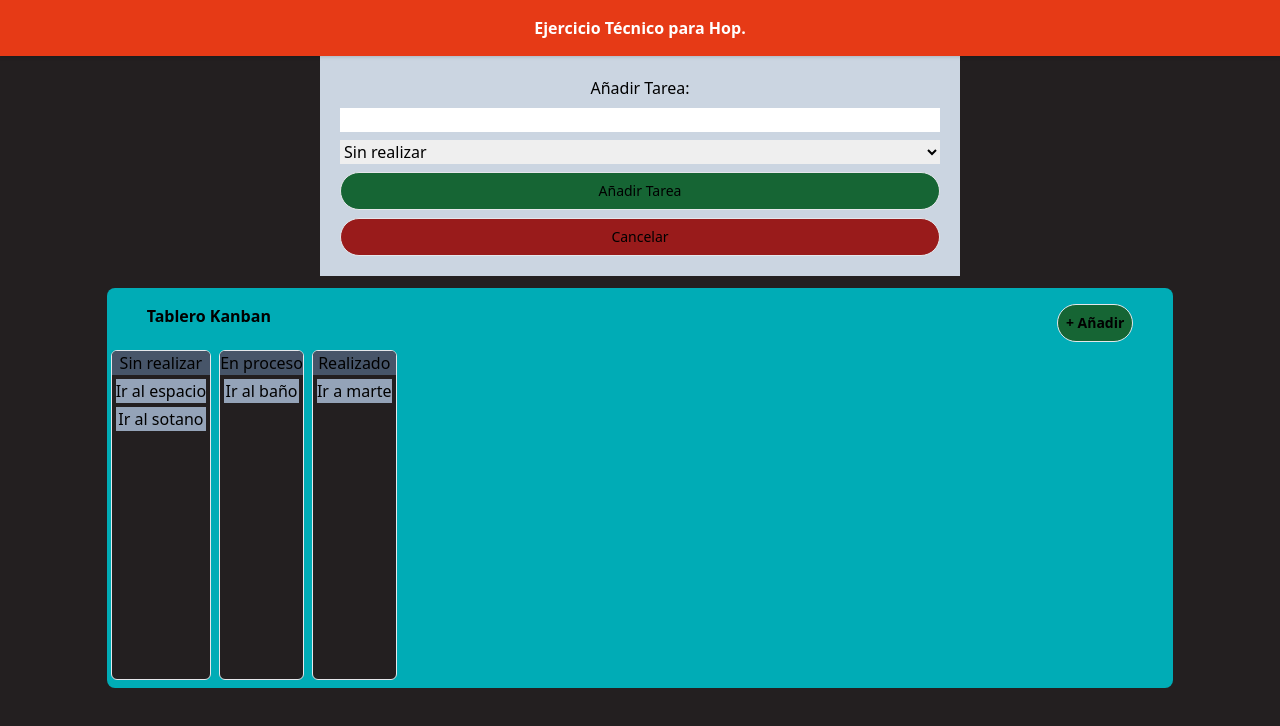
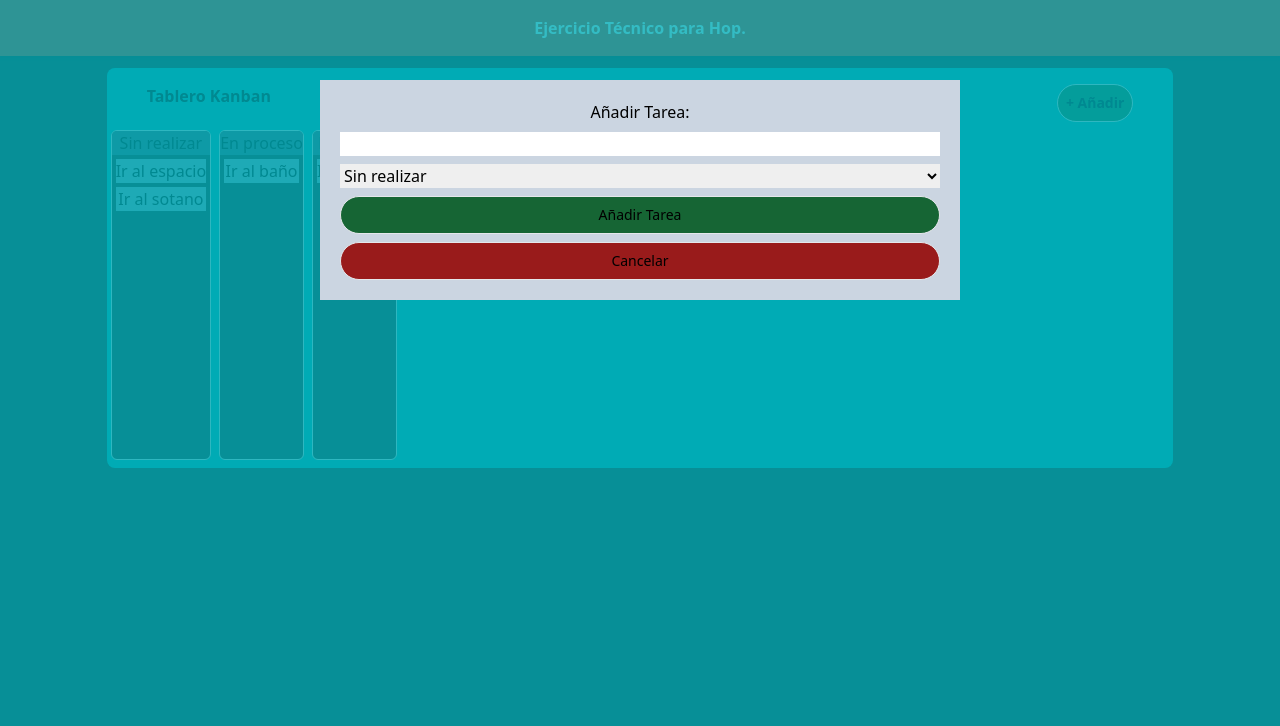
Before and after one commit to cpetrecca/hop-technical, a React (Create React App) app: page / in a window 1280 px wide. Both pictures are taken after a click on the button "+ Añadir". Shown: the top 726 px of the page. Built offline with nearby package versions, Linux system fonts and the light colour scheme.

Commit message:
agregado modal con efectos y carga en html por usePortal para mantener el html semantico y limnpio

```diff
--- a/public/index.html
+++ b/public/index.html
@@ -28,6 +28,7 @@
   </head>
   <body>
     <noscript>You need to enable JavaScript to run this app.</noscript>
+    <div id="modal"></div>
     <div id="root"></div>
     <!--
       This HTML file is a template.
--- a/src/components/kanbanboard/CreateTaskForm.tsx
+++ b/src/components/kanbanboard/CreateTaskForm.tsx
@@ -9,11 +9,12 @@ type Props = {
   onSubmit: Function;
   error: string;
   resetError: Function;
+  onCancel:Function;
 };
 
 const INITIAL_STATE = KanbanStates.TODO;
 
-const CreateTaskForm: React.FC<Props> = ({ onSubmit, error, resetError }) => {
+const CreateTaskForm: React.FC<Props> = ({ onSubmit, error, resetError, onCancel }) => {
   const [taskText, setTaskText] = useState("");
   const [taskState, setTaskState] = useState(INITIAL_STATE);
   const [taskFormError, setTaskFormError] = useState("");
@@ -35,6 +36,7 @@ const CreateTaskForm: React.FC<Props> = ({ onSubmit, error, resetError }) => {
 
   const onCancelHandler = () => {
     resetForm();
+    onCancel();
   };
 
   const resetForm = () => {
--- a/src/components/kanbanboard/KanbanBoard.tsx
+++ b/src/components/kanbanboard/KanbanBoard.tsx
@@ -1,10 +1,14 @@
 import { useState } from "react";
+import ReactDOM from "react-dom";
 import { kanbanBoardConfig } from "../../config/kanbanboard-config";
 import BoardColumn from "./BoardColumn";
 import CreateTaskForm from "./CreateTaskForm";
 import useKanbanTasks from "../../hooks/useKanbanTasks";
 import Button from "../ui/Button";
+import Modal from "../ui/Modal";
 import { Task } from "../../config/kanbanboard-config";
+
+const domElement = document.getElementById("modal");
 
 const KanbanBoard = () => {
   const { tasks, createTask, error, resetError } = useKanbanTasks();
@@ -14,12 +18,21 @@ const KanbanBoard = () => {
     setShowCreateModal((prev) => !prev);
   };
 
-
   const columnsWidth = `w-1/${kanbanBoardConfig.columns.length}`;
 
   return (
+    <>
+      {showCreateModal && domElement &&  ReactDOM.createPortal(
+        <Modal>
+          <CreateTaskForm
+            onCancel={showModalToggleHandler}
+            onSubmit={createTask}
+            error={error}
+            resetError={resetError}
+          ></CreateTaskForm>
+        </Modal>, domElement
+      )}
       <center>
-      <CreateTaskForm onSubmit={createTask} error={error} resetError={resetError}></CreateTaskForm>
         <div className="w-5/6 bg-hop2 my-3 py-2 rounded-lg border-black ">
           <header className="font-semibold flex flex-row  justify-between px-10 my-2">
             <p>Tablero Kanban</p>
@@ -47,6 +60,7 @@ const KanbanBoard = () => {
           </main>
         </div>
       </center>
+    </>
   );
 };
 
--- a/src/components/ui/Modal.tsx
+++ b/src/components/ui/Modal.tsx
@@ -1,5 +1,26 @@
-const Modal = () => {
-  return <div></div>;
+import { useEffect, useState } from "react";
+
+type Props = {
+  children: string | JSX.Element | JSX.Element[];
+};
+
+const Modal: React.FC<Props> = ({ children }) => {
+
+  const[opacityStyleChildren, setOpacityStyleChildren]=useState("opacity-0")
+  const[opacityStyleWrapper, setOpacityStyleWrapper]=useState("opacity-0")
+  useEffect(()=>{
+    setOpacityStyleChildren("opacity-100");
+    setOpacityStyleWrapper("opacity-80")
+  },[])
+
+
+  return (
+    <>
+
+      <center><div className={`transition-all ease-in-out duration-300 delay-100 ${opacityStyleChildren} z-20 fixed w-screen  p-0 mt-20`}>{children}</div></center>
+      <div  className={`transition-all ease-in-out duration-300 w-screen h-full fixed top-0  bg-hop2 ${opacityStyleWrapper} z-10 `}></div>
+    </>
+  );
 };
 
 export default Modal;
--- a/src/hooks/useKanbanTasks.ts
+++ b/src/hooks/useKanbanTasks.ts
@@ -37,7 +37,6 @@ const useKanbanTasks = () => {
   const [error, setError] = useState("");
 
   const resetError = () => {
-    console.log("resete");
     setError("");
   };
 
@@ -53,15 +52,12 @@ const useKanbanTasks = () => {
 
   const createTask = (task: Task) => {
     if (repeatedTask(task)) {
-
-      setError(prev=>"Esta tarea ya ha sido cargada");
-      console.log("error");
+      setError((prev) => "Esta tarea ya ha sido cargada");
     } else {
       dispatch({ type: TaskActionKind.CREATE, payload: task });
     }
   };
-  console.log(error);
-  return { error , tasks, resetError, createTask };
+  return { error, tasks, resetError, createTask };
 };
 
 export default useKanbanTasks;
```
Lines whose indentation alone changed are shown as unchanged.
